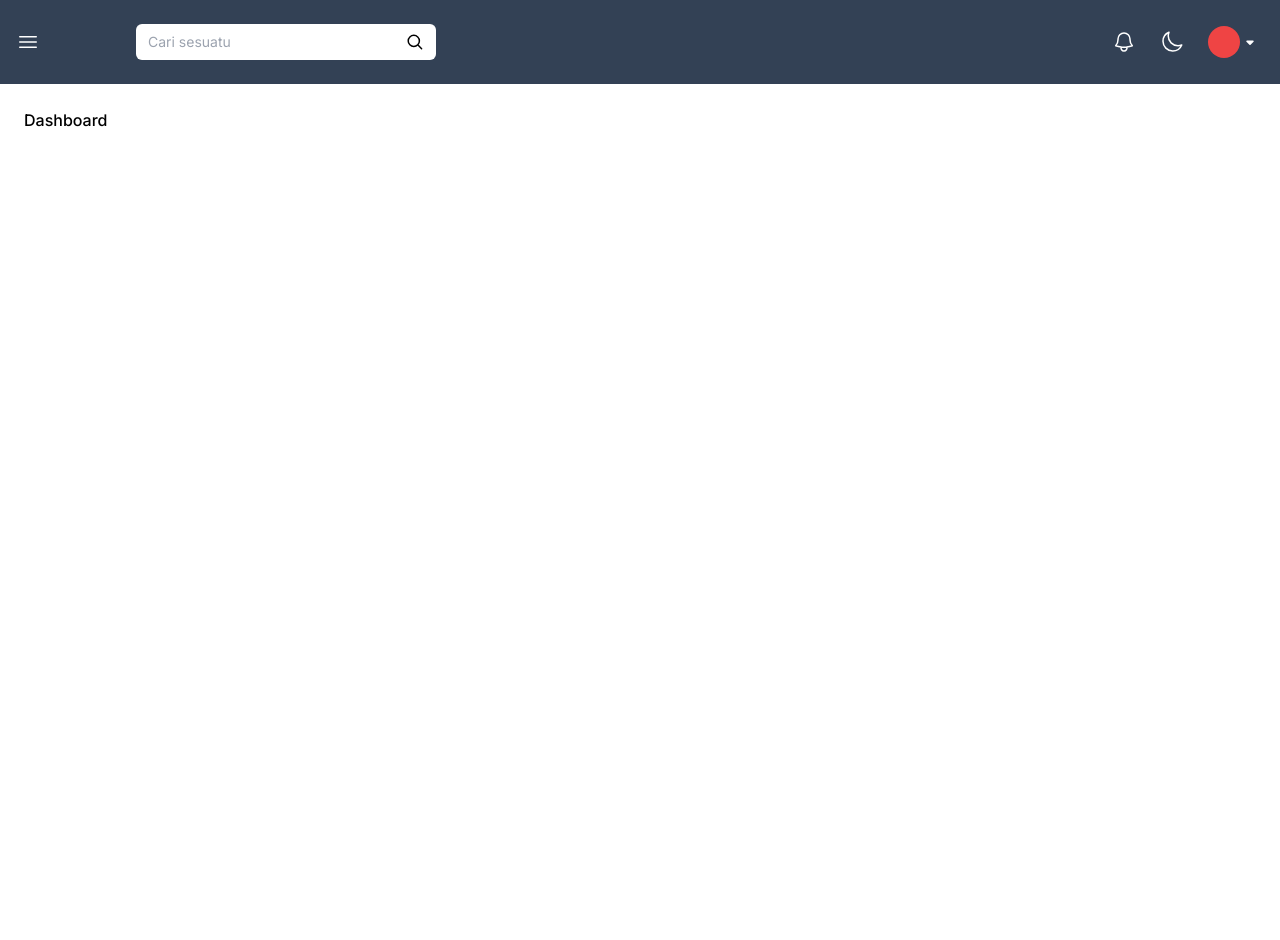
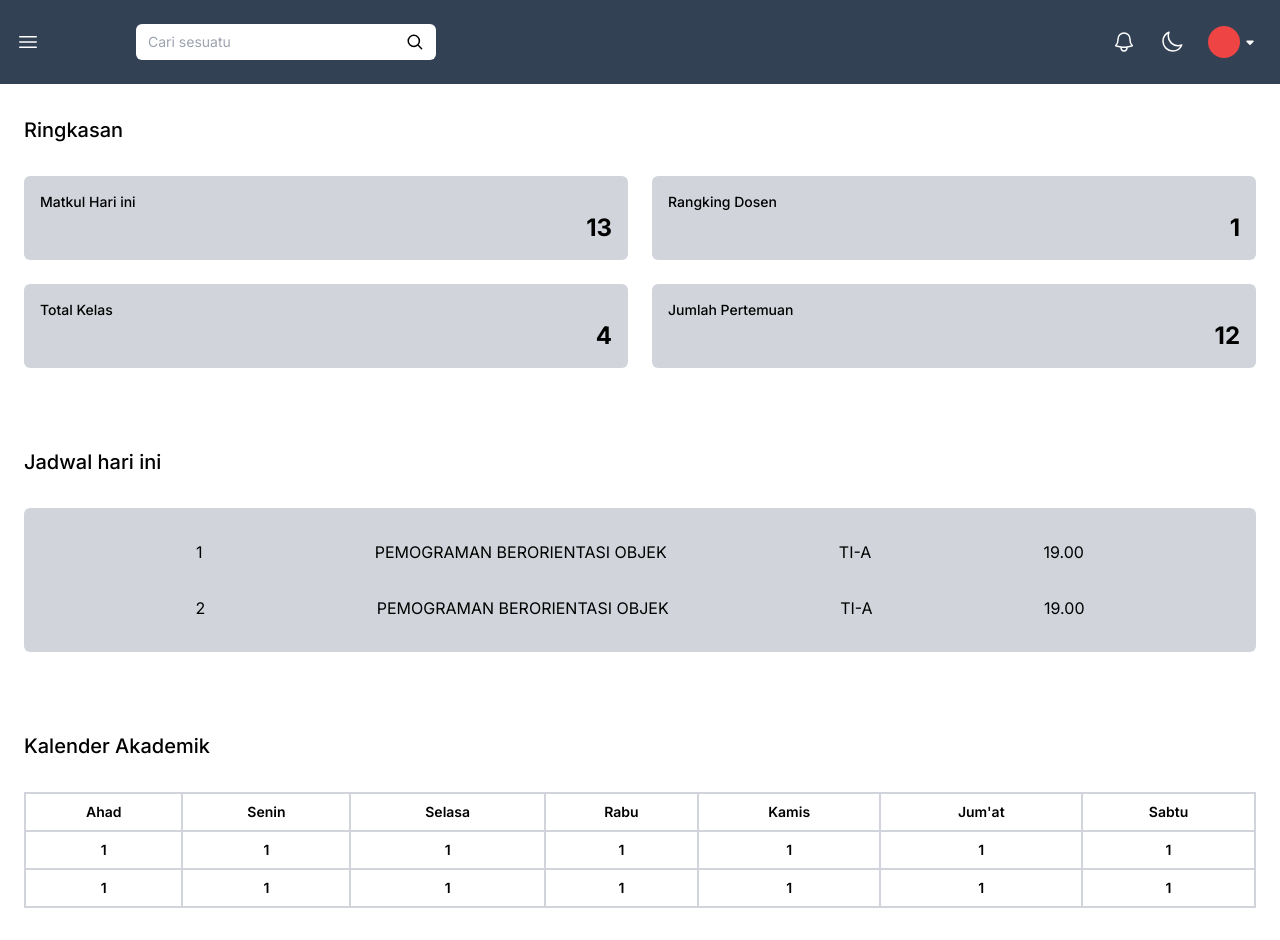
Before and after one commit to AlvinSetyaPranata/simat-new, a React (Vite) app: page / in a window 1280 px wide. Before the commit the page ends 800 px from the top, so only its background shows below. Built offline with nearby package versions, Linux system fonts and the light colour scheme.

Commit message:
Created basic content with cards

```diff
--- a/src/components/Atoms/Navbar.jsx
+++ b/src/components/Molecules/Navbar.jsx
@@ -1,5 +1,5 @@
 import React, { useState } from 'react'
-import ThemeToogle from './ThemeToogle'
+import ThemeToogle from '../Atoms/ThemeToogle'
 
 export default function Navbar({ onClick }) {
 
--- a/src/pages/App.jsx
+++ b/src/pages/App.jsx
@@ -1,5 +1,5 @@
 import Sidebar from "../components/Organisms/Sidebar"
-import Navbar from "../components/Atoms/Navbar"
+import Navbar from "../components/Molecules/Navbar"
 import { useState } from "react"
 
 function App() {
@@ -7,17 +7,98 @@ function App() {
 
   return (
     <div className="flex font-primary">
-     <Sidebar expanded={sidebarExpanded}/>
-     <div className="w-full">
-      <Navbar onClick={() => setSidebarExpanded(state => !state)} />
+      <Sidebar expanded={sidebarExpanded} />
+      <div className="w-full">
+        <Navbar onClick={() => setSidebarExpanded(state => !state)} />
 
-      {/* content */}
-      <div className="p-6">
-        <h1 className="font-medium">Dashboard</h1>
-      </div>
+        {/* content */}
+        <div className="px-6 py-8 container space-y-20">
+          <section>
+            <h1 className="font-medium text-xl mb-8">Ringkasan</h1>
+
+            <div className="grid grid-cols-2 gap-6">
+
+              <div className="rounded-md bg-gray-300 p-4">
+                <h3 className="text-sm font-medium">Matkul Hari ini</h3>
+                <h2 className="text-right text-2xl font-bold">13</h2>
+              </div>
+
+              <div className="rounded-md bg-gray-300 p-4">
+                <h3 className="text-sm font-medium">Rangking Dosen</h3>
+                <h2 className="text-right text-2xl font-bold">1</h2>
+              </div>
+
+              <div className="rounded-md bg-gray-300 p-4">
+                <h3 className="text-sm font-medium">Total Kelas</h3>
+                <h2 className="text-right text-2xl font-bold">4</h2>
+              </div>
+              <div className="rounded-md bg-gray-300 p-4">
+                <h3 className="text-sm font-medium">Jumlah Pertemuan</h3>
+                <h2 className="text-right text-2xl font-bold">12</h2>
+              </div>
+            </div>
+          </section>
+
+          <section>
+            <h1 className="font-medium text-xl mb-8">Jadwal hari ini</h1>
+            <div className="rounded-md bg-gray-300 py-8 w-full space-y-8">
+              {/* data */}
+              <div className="w-full flex justify-evenly">
+                <p>1</p>
+                <p>PEMOGRAMAN BERORIENTASI OBJEK</p>
+                <p>TI-A</p>
+                <p>19.00</p>
+              </div>
+              <div className="w-full flex justify-evenly">
+                <p>2</p>
+                <p>PEMOGRAMAN BERORIENTASI OBJEK</p>
+                <p>TI-A</p>
+                <p>19.00</p>
+              </div>
+
+            </div>
+          </section>
+
+          {/* callender universitas */}
+          <section>
+            <h1 className="font-medium text-xl mb-8">Kalender Akademik</h1>
+            <table className="w-full border-2 border-gray-300">
+              <thead>
+                <th className="border-2 border-gray-300 py-2 text-sm font-semibold">Ahad</th>
+                <th className="border-2 border-gray-300 py-2 text-sm font-semibold">Senin</th>
+                <th className="border-2 border-gray-300 py-2 text-sm font-semibold">Selasa</th>
+                <th className="border-2 border-gray-300 py-2 text-sm font-semibold">Rabu</th>
+                <th className="border-2 border-gray-300 py-2 text-sm font-semibold">Kamis</th>
+                <th className="border-2 border-gray-300 py-2 text-sm font-semibold">Jum'at</th>
+                <th className="border-2 border-gray-300 py-2 text-sm font-semibold">Sabtu</th>
+              </thead>
+              <tbody>
+                <tr>
+                  <td className="border-2 border-gray-300 py-2 text-sm font-semibold text-center">1</td>
+                  <td className="border-2 border-gray-300 py-2 text-sm font-semibold text-center">1</td>
+                  <td className="border-2 border-gray-300 py-2 text-sm font-semibold text-center">1</td>
+                  <td className="border-2 border-gray-300 py-2 text-sm font-semibold text-center">1</td>
+                  <td className="border-2 border-gray-300 py-2 text-sm font-semibold text-center">1</td>
+                  <td className="border-2 border-gray-300 py-2 text-sm font-semibold text-center">1</td>
+                  <td className="border-2 border-gray-300 py-2 text-sm font-semibold text-center">1</td>
+                </tr>
+                <tr>
+                  <td className="border-2 border-gray-300 py-2 text-sm font-semibold text-center">1</td>
+                  <td className="border-2 border-gray-300 py-2 text-sm font-semibold text-center">1</td>
+                  <td className="border-2 border-gray-300 py-2 text-sm font-semibold text-center">1</td>
+                  <td className="border-2 border-gray-300 py-2 text-sm font-semibold text-center">1</td>
+                  <td className="border-2 border-gray-300 py-2 text-sm font-semibold text-center">1</td>
+                  <td className="border-2 border-gray-300 py-2 text-sm font-semibold text-center">1</td>
+                  <td className="border-2 border-gray-300 py-2 text-sm font-semibold text-center">1</td>
+                </tr>
+              </tbody>
+            </table>
+          </section>
 
 
-     </div>
+        </div>
+
+      </div>
     </div>
   )
 }
```
Also changed, not shown: src/index.css (line endings or trailing spaces).
